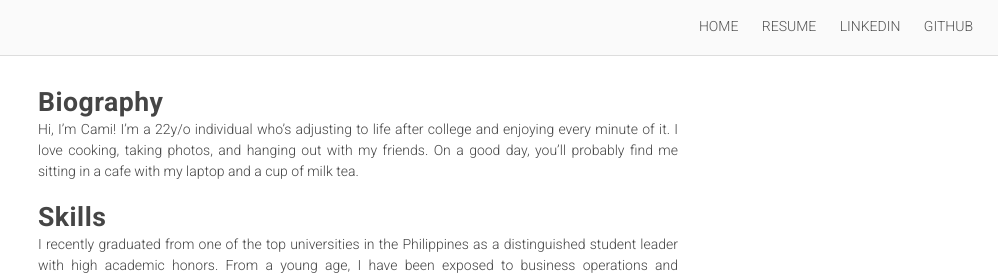
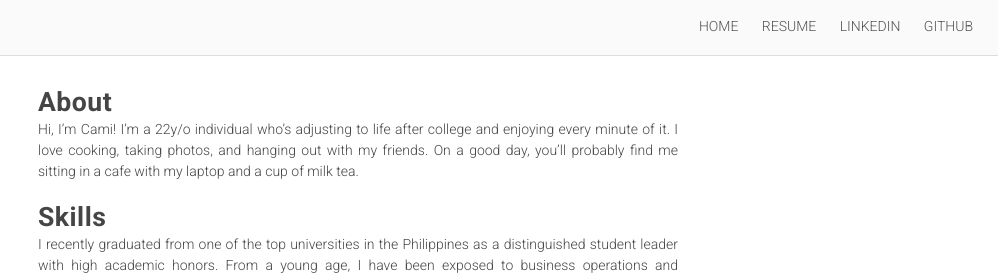
Before and after one commit to diezcami/diezcami.github.io, a Jekyll site: the page built from resume.markdown, in a window 1280 px wide. Shown: the top 278 px of the page, without its empty margins (282-1280 px from the left). Built offline with Jekyll 4.4.1, drawn with Linux system fonts in a browser that asks for light colours; nearby versions of some CDN libraries; Markdown is read by kramdown in place of the engine named in the settings.

Commit message:
Edited Resume

```diff
--- a/resume.markdown
+++ b/resume.markdown
@@ -4,7 +4,7 @@ title: Resume
 permalink: /resume/
 notitle: true
 ---
-# Biography
+# About
 Hi, I'm Cami! I'm a 22y/o individual who's adjusting to life after college and enjoying every minute of it. I love cooking, taking photos, and hanging out with my friends. On a good day, you'll probably find me sitting in a cafe with my laptop and a cup of milk tea.
 
 # Skills
```
Also changed, not shown: 1 other file.
